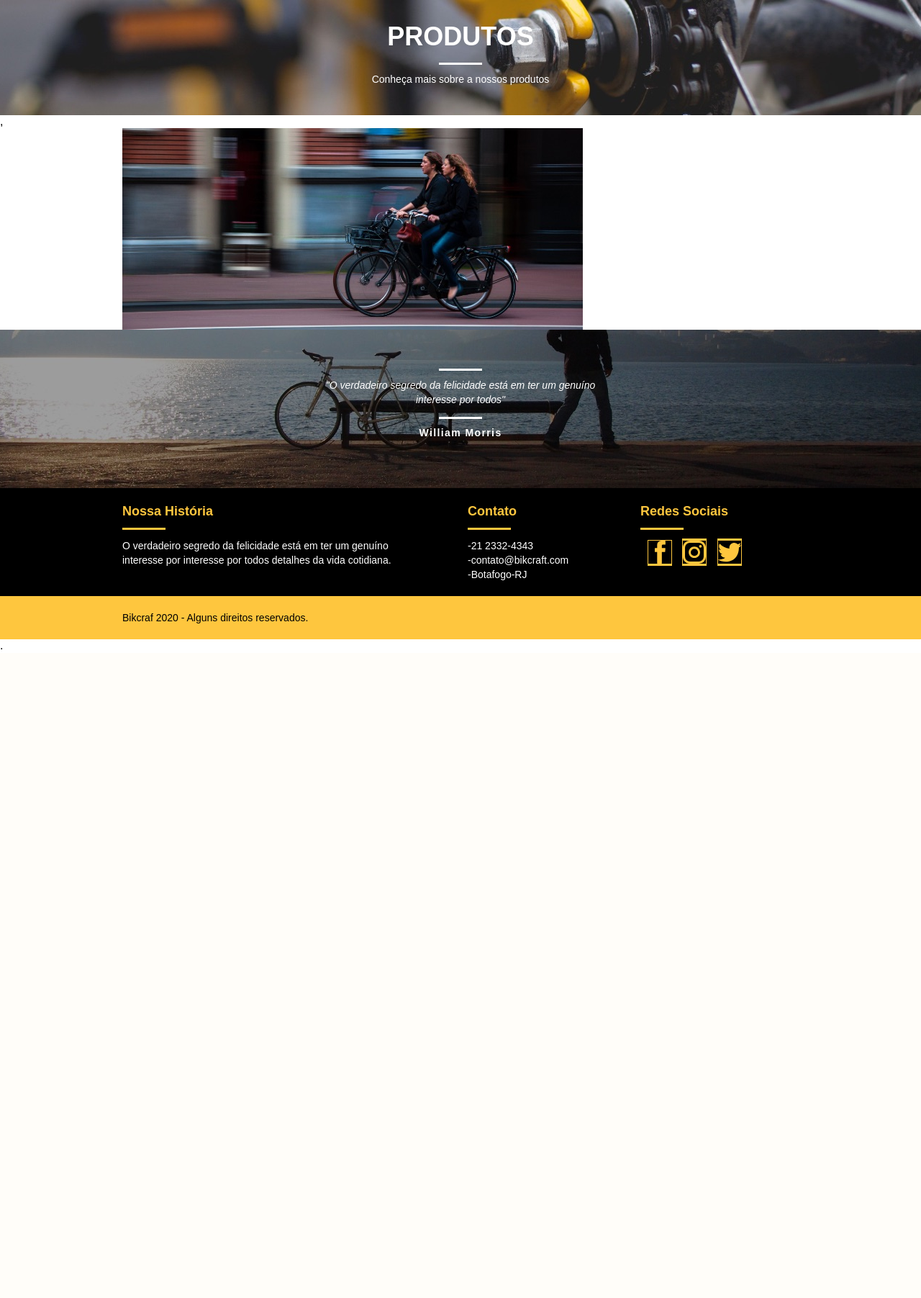
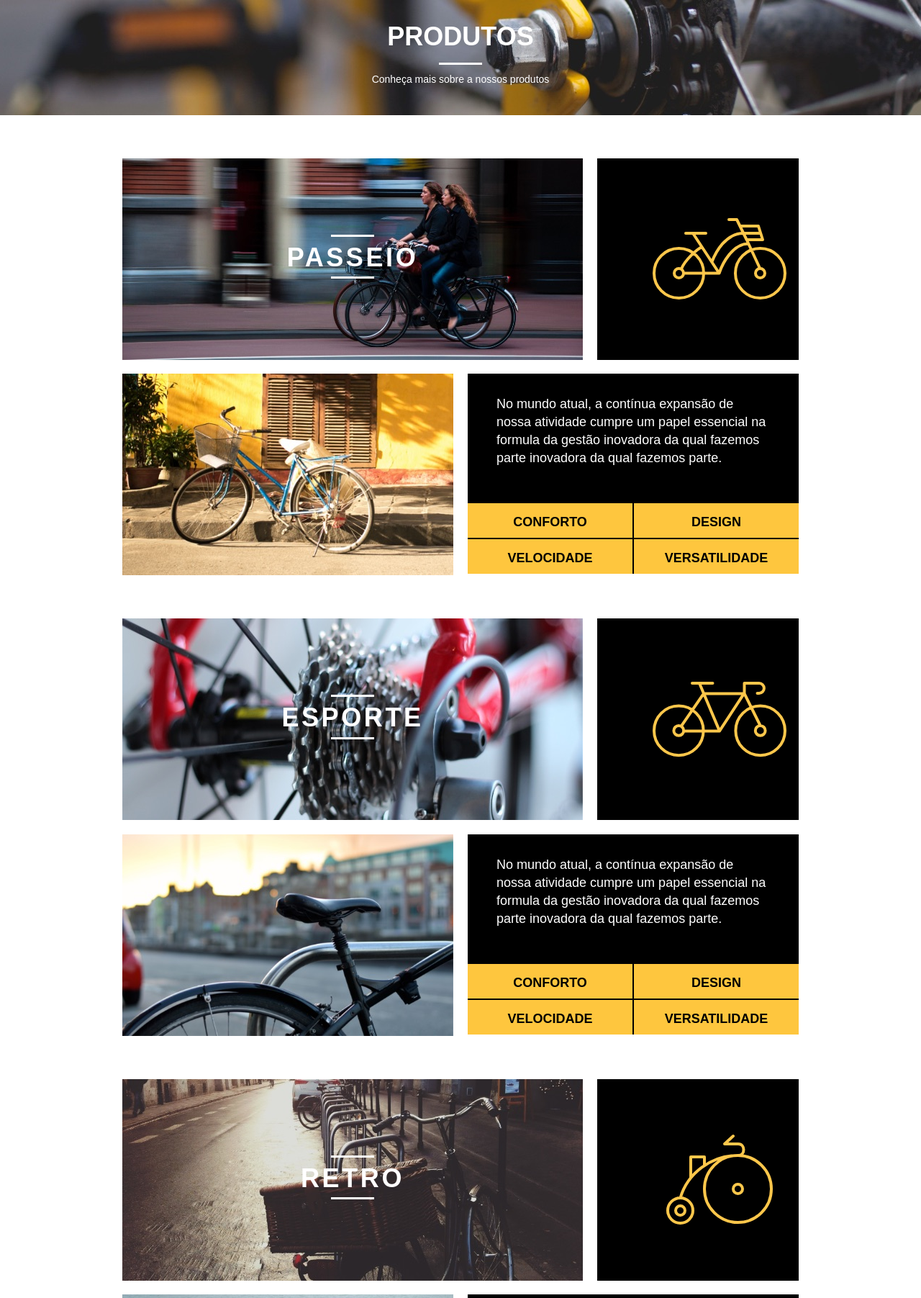
Before and after one commit to josedivan/custom-bike, a PHP site: page /produtos.html in a window 1280 px wide. Shown: the part 92-1895 px from the top of the page at 72% size. Before the commit the page ends 994 px from the top, so only its background shows below. Run offline with PHP 8.4, Linux system fonts and the light colour scheme.

Commit message:
finalização da página produtos

```diff
--- a/css/produtos.css
+++ b/css/produtos.css
@@ -2,3 +2,66 @@
   background: url("/img/bg-produtos.jpg") no-repeat center;
   background-size: cover;
 }
+.produtos_item {
+  padding-top: 60px;
+}
+.produtos_item h2 {
+  color: #fff;
+  font-size: 36px;
+  text-transform: uppercase;
+  text-align: center;
+  letter-spacing: 0.1em;
+  font-weight: bold;
+  position: relative;
+  top: -180px;
+  margin-bottom: -56px;
+}
+.produtos_item h2:after,
+.produtos_item h2:before {
+  content: "";
+  display: block;
+  width: 60px;
+  height: 3px;
+  background: #fff;
+  margin: 6px auto 8px auto;
+}
+
+.produtos_icone {
+  background: #000;
+  padding: 70px;
+}
+
+.produtos_icone img {
+  margin: 0 auto;
+}
+.produtos_info {
+  background: #000;
+}
+.produtos_info p {
+  color: #fff;
+  font-size: 18px;
+  line-height: 25px;
+  height: 180px;
+  padding: 30px 40px;
+}
+
+.produtos_info ul li {
+  background: #fec63e;
+  text-transform: uppercase;
+  font-size: 18px;
+  font-weight: bold;
+
+  float: left;
+  width: 229px;
+  height: 48px;
+  text-align: center;
+  padding-top: 16px;
+}
+.produtos_info ul li:nth-child(1),
+.produtos_info ul li:nth-child(2) {
+  margin-bottom: 2px;
+}
+
+.produtos_info ul li:nth-child(even) {
+  margin-left: 2px;
+}
--- a/produtos.html
+++ b/produtos.html
@@ -36,11 +36,58 @@
       <p>Conheça mais sobre a nossos produtos</p>
     </div>
   </section>
-  ,<section class="container">
-    <div class="grid-11"><img src="/img/img produtos/bikcraft-passeio-1.jpg" alt="bikcraft passeio"></div>
-    <div class="grid-5"></div>
+  <section class="container produtos_item">
+    <div class="grid-11"><img src="/img/img produtos/bikcraft-passeio-1.jpg" alt="bikcraft passeio">
+      <h2>Passeio</h2>
+    </div>
+    <div class="grid-5 produtos_icone"><img src="/img/produtos/passeio.svg" alt=""></div>
+    <div class="grid-8 "><img src="/img/produtos/bikcraft-passeio-2.jpg" alt=""></div>
+    <div class="grid-8 produtos_info">
+      <p>No mundo atual, a contínua expansão de nossa atividade cumpre um papel essencial na formula da gestão inovadora da qual fazemos parte inovadora da qual fazemos parte.</p>
+      <ul>
+        <li>CONFORTO</li>
+        <li>DESIGN</li>
+        <li>VELOCIDADE</li>
+        <li>VERSATILIDADE</li>
+      </ul>
+    </div>
+  </section>
 
+  <section class="container produtos_item">
+    <div class="grid-11"><img src="/img/img produtos/bikcraft-esporte-1.jpg" alt="bikcraft passeio">
+      <h2>Esporte</h2>
+    </div>
+    <div class="grid-5 produtos_icone"><img src="/img/produtos/esporte.svg" alt=""></div>
+    <div class="grid-8 "><img src="/img/produtos/bikcraft-esporte-2.jpg" alt=""></div>
+    <div class="grid-8 produtos_info">
+      <p>No mundo atual, a contínua expansão de nossa atividade cumpre um papel essencial na formula da gestão inovadora da qual fazemos parte inovadora da qual fazemos parte.</p>
+      <ul>
+        <li>CONFORTO</li>
+        <li>DESIGN</li>
+        <li>VELOCIDADE</li>
+        <li>VERSATILIDADE</li>
+      </ul>
+    </div>
   </section>
+
+  <section class="container produtos_item">
+    <div class="grid-11"><img src="/img/img produtos/bikcraft-retro-1.jpg" alt="bikcraft retro">
+      <h2>Retro</h2>
+    </div>
+    <div class="grid-5 produtos_icone"><img src="/img/produtos/retro.svg" alt="retro"></div>
+    <div class="grid-8 "><img src="/img/produtos/bikcraft-retro-2.jpg" alt="retro"></div>
+    <div class="grid-8 produtos_info">
+      <p>No mundo atual, a contínua expansão de nossa atividade cumpre um papel essencial na formula da gestão inovadora da qual fazemos parte inovadora da qual fazemos parte.</p>
+      <ul>
+        <li>CONFORTO</li>
+        <li>DESIGN</li>
+        <li>VELOCIDADE</li>
+        <li>VERSATILIDADE</li>
+      </ul>
+    </div>
+  </section>
+
+
 
   <section class="quebra">
     <blockquote class="quote-externo container">
```
Also changed, not shown: img/produtos/bg-produtos.jpg (added), img/produtos/bikcraft-esporte-1.jpg (added), img/produtos/bikcraft-esporte-2.jpg (added), img/produtos/bikcraft-passeio-1.jpg (added), img/produtos/bikcraft-passeio-2.jpg (added), img/produtos/bikcraft-retro-1.jpg (added), img/produtos/bikcraft-retro-2.jpg (added), img/produtos/esporte.svg (added), img/produtos/passeio.svg (added), img/produtos/retro.svg (added).
